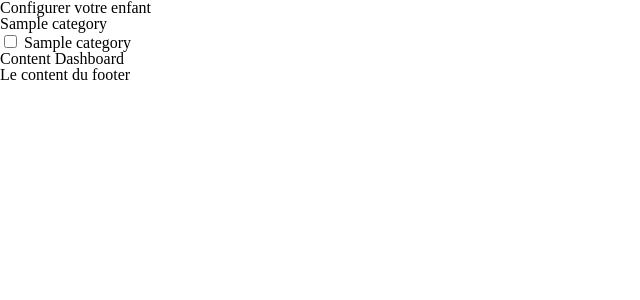
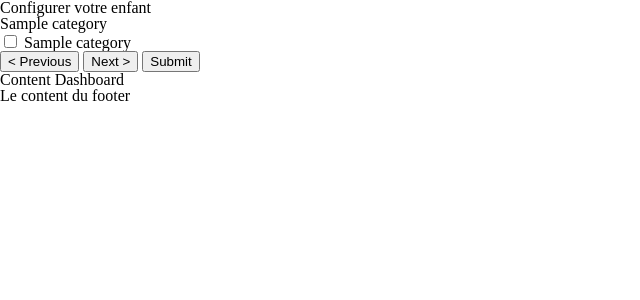
Before and after one commit to savvy-iesa/savvy, a PHP site: page /dashboard.php in a window 1280 px wide. Shown: the top 300 px of the page, without its empty margins (0-640 px from the left). Run offline with PHP 8.4, Linux system fonts and the light colour scheme; tables that the repository leaves empty hold one stand-in row (values such as "Sample post").

Commit message:
ajout classes dans form.php

```diff
--- a/form.php
+++ b/form.php
@@ -17,15 +17,14 @@ $listCategories = $form->listCategories();
 <div id="appform">
     <h1>Configurer votre enfant</h1>
 
-    <?php
+    <form class="demo-form">
 
-    foreach($listCategories as $listCategory){
-
+    <?php foreach($listCategories as $listCategory){
         $id_cat = $listCategory['id'];
         $listSubcategories = $form->listSubcategories($id_cat);
     ?>
 
-        <section>
+        <div class="form-section">
             <h2><?= $listCategory['name'] ?></h2>
 
             <?php
@@ -33,10 +32,19 @@ $listCategories = $form->listCategories();
                     $id_sub = $listSubcategory['id'];
                     ?>
 
-                    <input type="checkbox" name="item[<?= $id_cat ?>][<?= $id_sub ?>]" value="1">
-                    <span><?= $listSubcategory['name'] ?></span>
+                    <input type="checkbox" class="form-control" name="item[<?= $id_cat ?>][<?= $id_sub ?>]" value="1">
+                    <label for="<?= $listSubcategory['name'] ?>"><?= $listSubcategory['name'] ?></label>
                 <?php } ?>
-        </section>
+        </div>
 
     <?php } ?>
+
+        <div class="form-navigation">
+            <button type="button" class="previous btn btn-info pull-left">&lt; Previous</button>
+            <button type="button" class="next btn btn-info pull-right">Next &gt;</button>
+            <input type="submit" class="btn btn-default pull-right">
+            <span class="clearfix"></span>
+        </div>
+
+    </form>
 </div>
```
